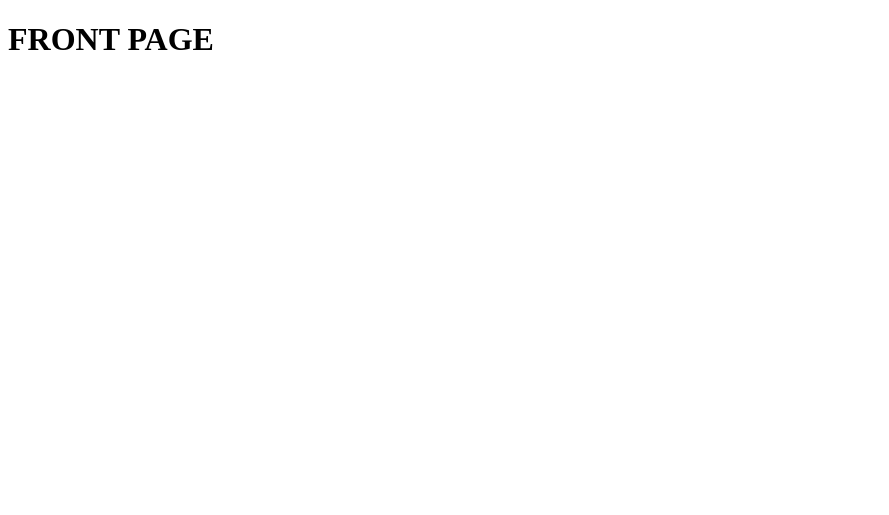
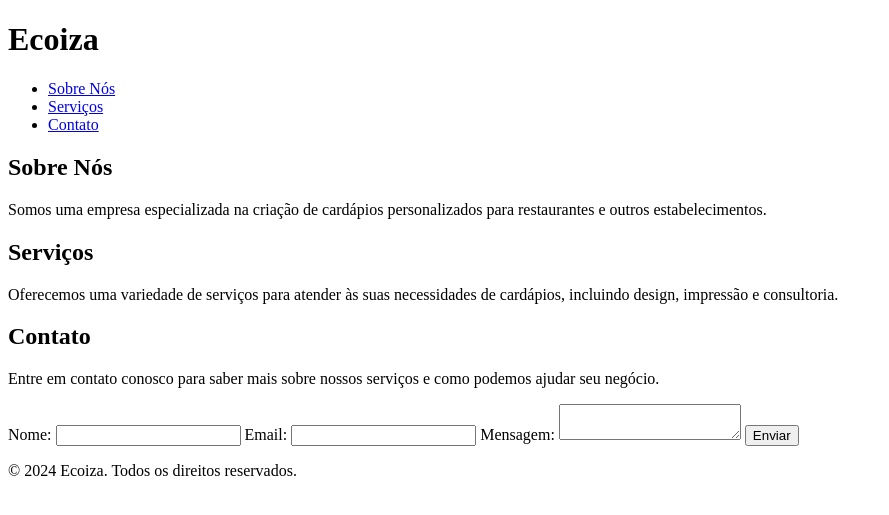
Before and after one commit to NickSA1512/p_integrador, a Django app: page / in a window 1280 px wide. Shown: the top 515 px of the page, without its empty margins (0-889 px from the left). Run offline with Django 5.2, Linux system fonts and the light colour scheme.

Commit message:
Update frontpage.html

```diff
--- a/cardapios/templates/cardapios/frontpage.html
+++ b/cardapios/templates/cardapios/frontpage.html
@@ -1,16 +1,53 @@
 <!DOCTYPE html>
-<html lang="en">
-
-{% load static %}
+<html lang="pt-BR">
+    {% load static %}
 <link rel="stylesheet" href="{% static 'frontpage/style.css' %}">
-
 <head>
     <meta charset="UTF-8">
-    <title>Title</title>
+    <meta name="viewport" content="width=device-width, initial-scale=1.0">
+    <title>Ecoiza</title>
+    <link rel="stylesheet" href="../../../static/frontpage/style.css">
 </head>
 <body>
+    <header>
+        <h1 class="animated-title">Ecoiza</h1>
+        <nav>
+            <ul>
+                <li><a href="#sobre">Sobre Nós</a></li>
+                <li><a href="#servicos">Serviços</a></li>
+                <li><a href="#contato">Contato</a></li>
+            </ul>
+        </nav>
+    </header>
 
-<h1>FRONT PAGE</h1>
+    <main>
+        <section id="sobre">
+            <h2>Sobre Nós</h2>
+            <p>Somos uma empresa especializada na criação de cardápios personalizados para restaurantes e outros estabelecimentos.</p>
+        </section>
 
+        <section id="servicos">
+            <h2>Serviços</h2>
+            <p>Oferecemos uma variedade de serviços para atender às suas necessidades de cardápios, incluindo design, impressão e consultoria.</p>
+        </section>
+
+        <section id="contato">
+            <h2>Contato</h2>
+            <p>Entre em contato conosco para saber mais sobre nossos serviços e como podemos ajudar seu negócio.</p>
+            <form action="/enviar-contato" method="post">
+                <label for="nome">Nome:</label>
+                <input type="text" id="nome" name="nome" required>
+                <label for="email">Email:</label>
+                <input type="email" id="email" name="email" required>
+                <label for="mensagem">Mensagem:</label>
+                <textarea id="mensagem" name="mensagem" required></textarea>
+                <button type="submit">Enviar</button>
+            </form>
+        </section>
+    </main>
+
+    <footer>
+        <p>© 2024 Ecoiza. Todos os direitos reservados.</p>
+    </footer>
 </body>
 </html>
```
